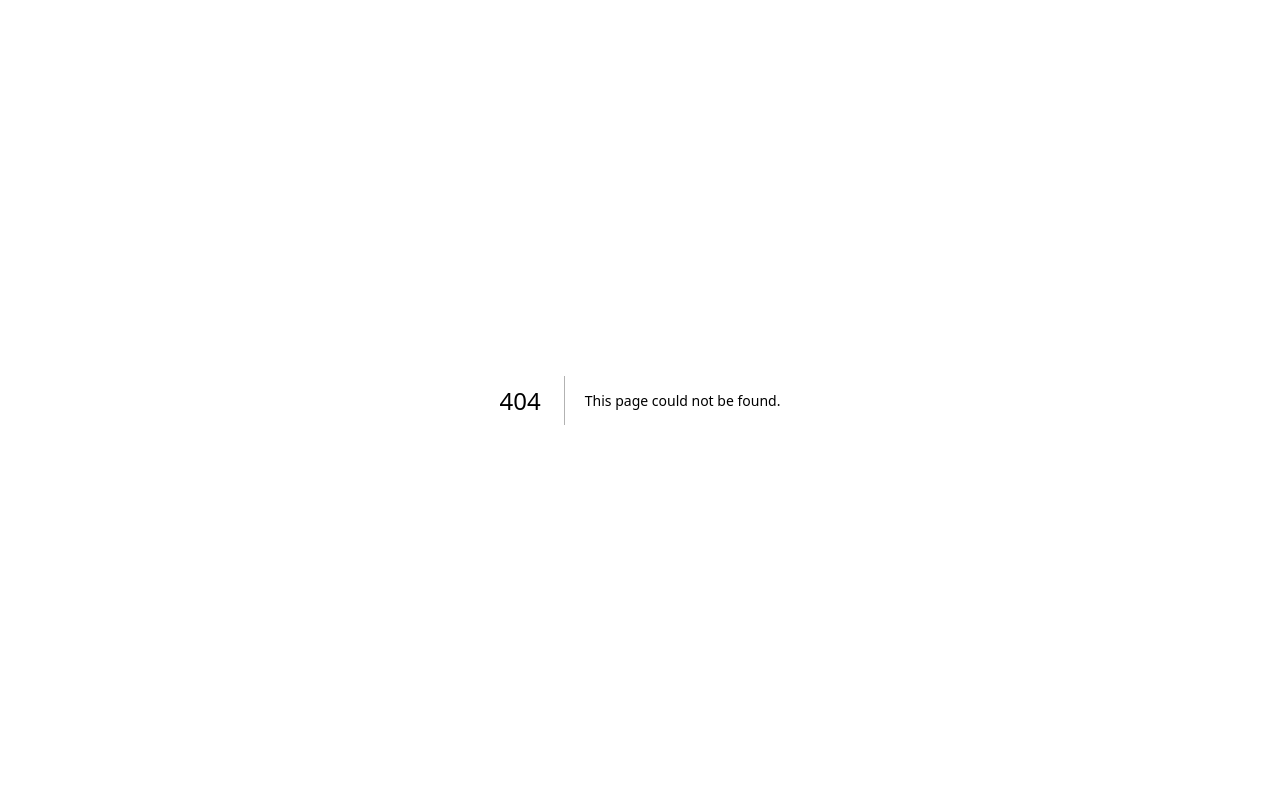
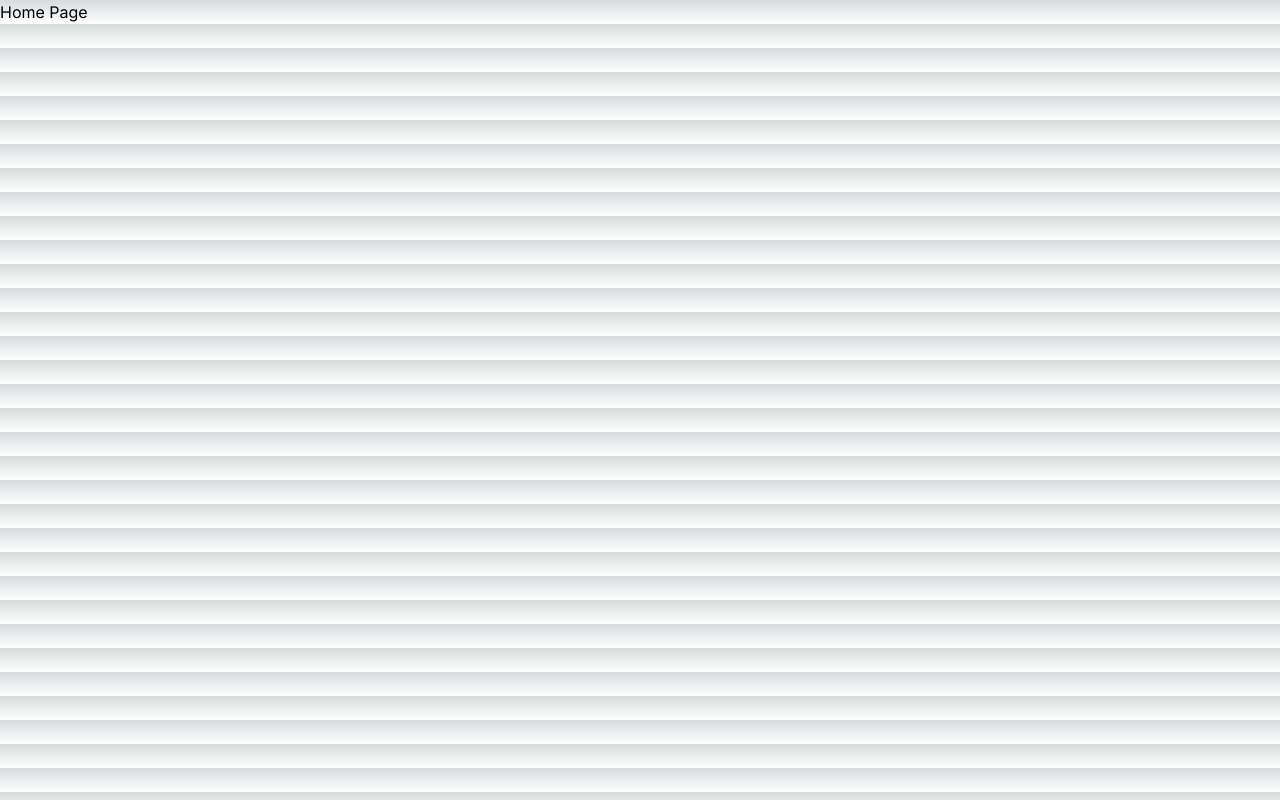
Before and after one commit to OmVasudev/Let-sGit, a Next.js app: page /home in a window 1280 px wide. Before the commit this address had no page. Built offline with nearby package versions, Linux system fonts and the light colour scheme.

Commit message:
Created Home Page

```diff
--- /dev/null
+++ b/app/home/page.js
@@ -0,0 +1,13 @@
+// pages/index.js
+
+import React from "react";
+
+const HomePage = () => {
+  return (
+    <div>
+      <h1>Home Page</h1>
+    </div>
+  );
+};
+
+export default HomePage;
```
Also changed, not shown: 1 other file (tests, documents, lock files or other folders).
